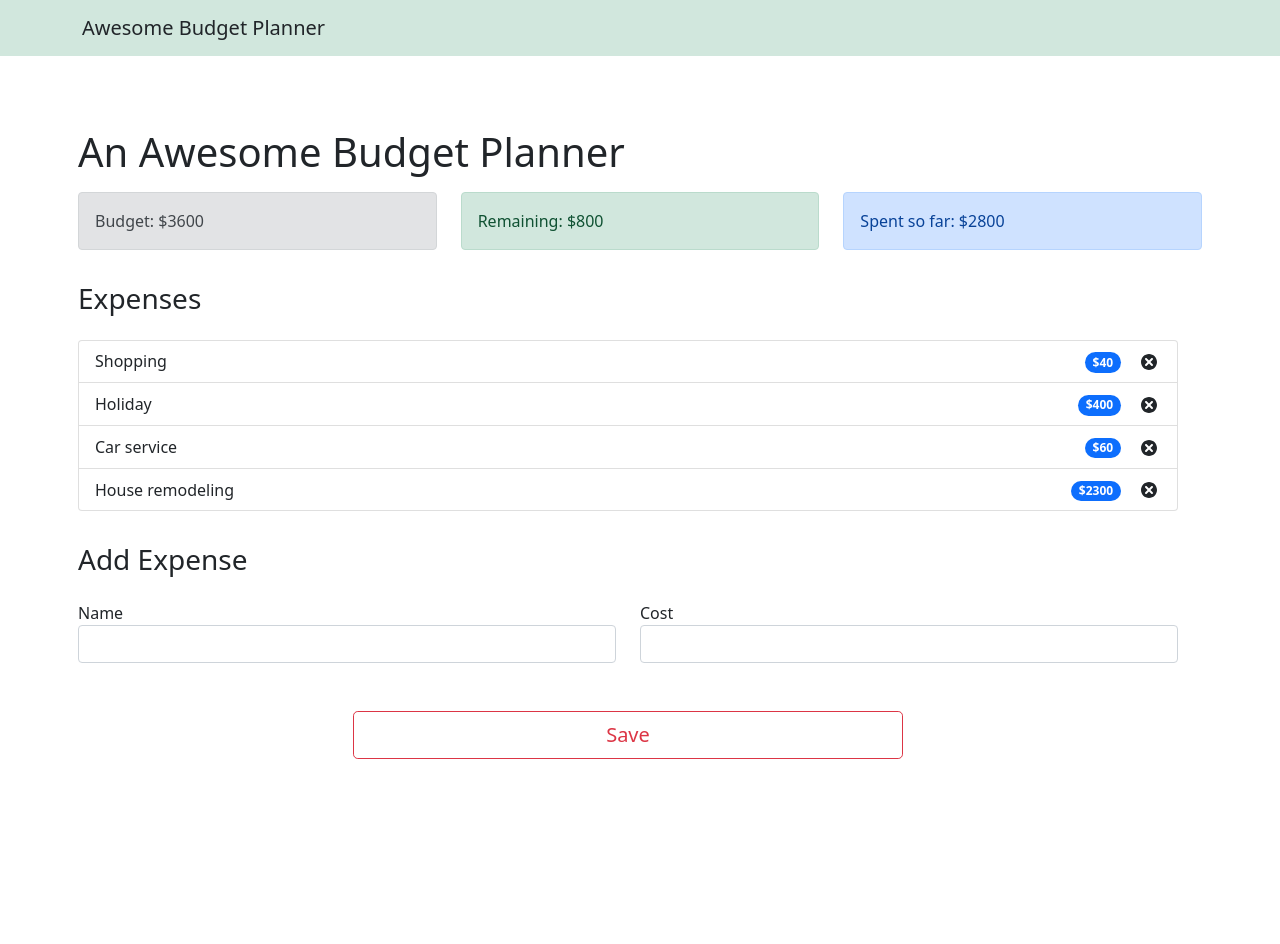
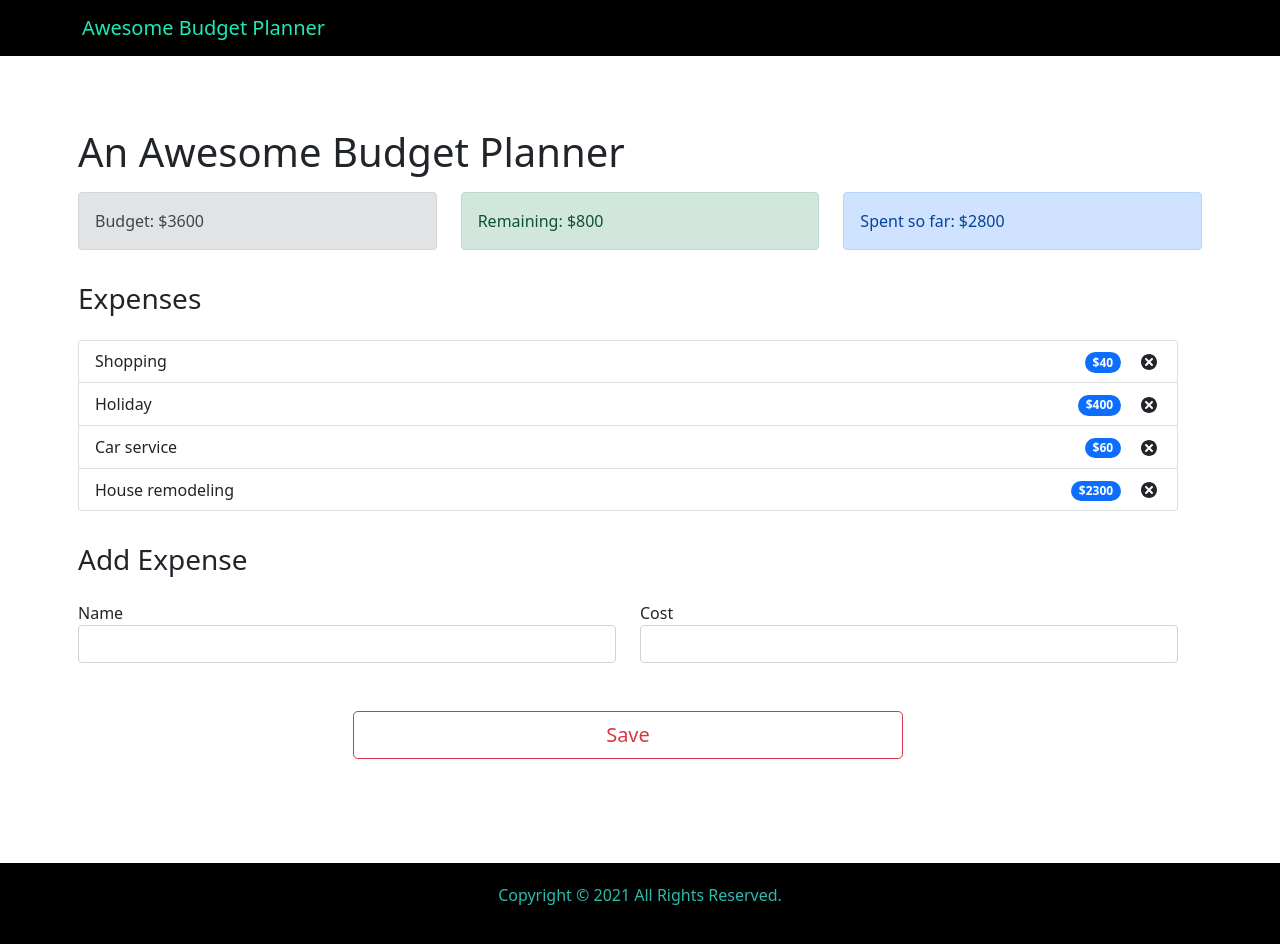
Before and after one commit to mfbaltaza/budget-tracker, a React (Create React App) app: page / in a window 1280 px wide. Shown: the top 944 px of the page. Before the commit the page ends 800 px from the top, so only its background shows below. Built offline with nearby package versions, Linux system fonts and the light colour scheme.

Commit message:
añadimos el footer y algunos colores

```diff
--- a/src/App.css
+++ b/src/App.css
@@ -1,38 +1,13 @@
-.App {
+/*--------------------------------------------------------------
+  # Footer
+  --------------------------------------------------------------*/
+footer {
   text-align: center;
+  color: #2bbbad;
+  padding: 20px 0;
+  background: #000;
 }
 
-.App-logo {
-  height: 40vmin;
-  pointer-events: none;
+footer .copyright {
+  margin-bottom: 0.3rem;
 }
-
-@media (prefers-reduced-motion: no-preference) {
-  .App-logo {
-    animation: App-logo-spin infinite 20s linear;
-  }
-}
-
-.App-header {
-  background-color: #282c34;
-  min-height: 100vh;
-  display: flex;
-  flex-direction: column;
-  align-items: center;
-  justify-content: center;
-  font-size: calc(10px + 2vmin);
-  color: white;
-}
-
-.App-link {
-  color: #61dafb;
-}
-
-@keyframes App-logo-spin {
-  from {
-    transform: rotate(0deg);
-  }
-  to {
-    transform: rotate(360deg);
-  }
-}
--- a/src/App.js
+++ b/src/App.js
@@ -7,6 +7,8 @@ import ExpenseList from "./components/ExpenseList";
 import AddExpenseForm from "./components/AddExpenseForm";
 import { AppProvider } from "./context/AppContext";
 import NavBar from "./components/NavBar";
+import Footer from "./components/Footer";
+import "./App.css";
 
 // We are mainly using React over className
 
@@ -41,7 +43,7 @@ export default function App() {
           </div>
         </div>
       </div>
-
+     <Footer />
     </AppProvider>
   );
 }
--- a/src/components/AddExpenseForm.js
+++ b/src/components/AddExpenseForm.js
@@ -60,9 +60,9 @@ export default function AddExpenseForm() {
       </div>
 
       <div className="row">
-        <div className="col-sm mt-5">
+        <div className="col-sm mt-5 mb-5">
           <div class="d-grid gap-2 col-6 mx-auto">
-            <button type="submit" class="btn btn-outline-danger btn-lg">
+            <button type="submit" class="btn btn-outline-danger btn-lg mb-5">
               Save
             </button>
           </div>
--- /dev/null
+++ b/src/components/Footer.js
@@ -0,0 +1,19 @@
+import React from "react";
+
+export default function App() {
+  return (
+    <footer>
+      <div className="container mb-4">
+        <div className="row">
+          <div className="col-sm-12">
+            <div className="copyright-box">
+              <p className="copyright">
+              Copyright &copy; 2021 All Rights Reserved.
+              </p>
+            </div>
+          </div>
+        </div>
+      </div>
+    </footer>
+  );
+}
--- a/src/components/NavBar.js
+++ b/src/components/NavBar.js
@@ -4,10 +4,10 @@ export default function App() {
   return (
     <nav
       class="navbar sticky-top navbar-expand-lg"
-      style={{ backgroundColor: "#d1e7dd" }}
+      style={{ backgroundColor: "#000", color:"#007e33" }}
     >
       <div class="container">
-        <a class="navbar-brand text-dark" href="#">
+        <a class="navbar-brand " href="#" style={{  color:"#1de9b6" }}>
           Awesome Budget Planner
         </a>
         <button
```
